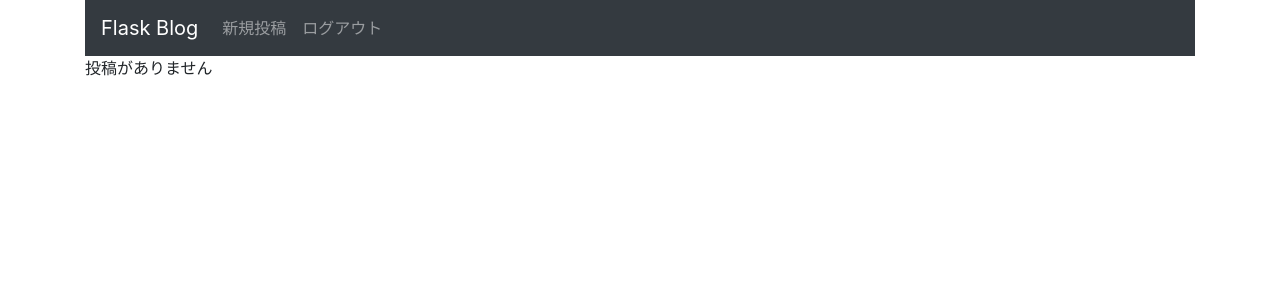
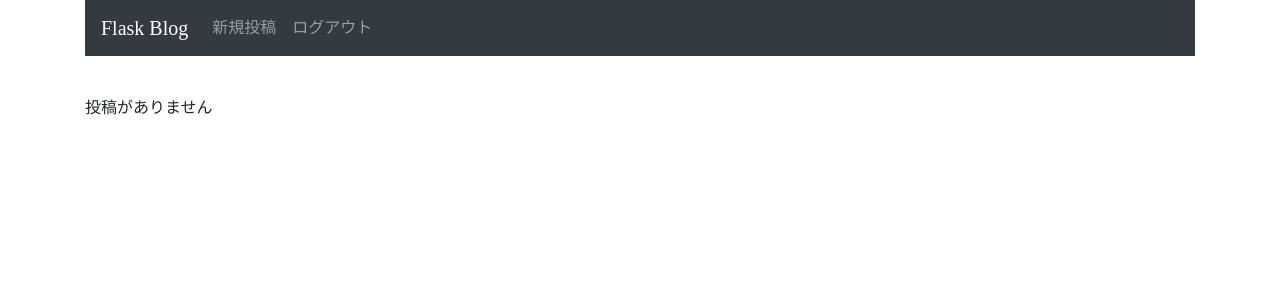
Before and after one commit to inamuu/sample_flask_app, a Flask app: page / in a window 1280 px wide. Shown: the top 300 px of the page. Run offline with Flask 2, Linux system fonts and the light colour scheme; the visitor is signed in with stand-in values (Sample User, id 1); data that the repository does not hold is empty; parts of the project's set-up code (start-up, migrations or seed data) failed here and were passed over; some libraries are stand-ins or nearby versions; some web fonts are replaced.

Commit message:
:rocket: apply stylesheet

```diff
--- /dev/null
+++ b/flask_blog/static/style.css
@@ -0,0 +1,11 @@
+.card {
+  margin: 0.25rem;
+}
+
+.blog-body {
+  padding: 1.25rem;
+}
+
+* {
+  font-family: 'Mplus 1p';
+}
--- a/flask_blog/templates/layout.html
+++ b/flask_blog/templates/layout.html
@@ -1,6 +1,8 @@
 <!doctype html>
 <title>Flask Blog</title>
 
+<link href="https://fonts.googleapis.com/earlyaccess/mplus1p.css" rel="stylesheet" type="text/css">
+<link rel="stylesheet" href="{{ url_for('static', filename='style.css') }}">
 <link rel="stylesheet" href="https://maxcdn.bootstrapcdn.com/bootstrap/4.0.0/css/bootstrap.min.css">
 <script src="https://code.jquery.com/jquery-3.2.1.slim.min.js"></script>
 <script src="https://cdnjs.cloudflare.com/ajax/libs/popper.js/1.12.9/umd/poppwer.min.js"></script>
```
